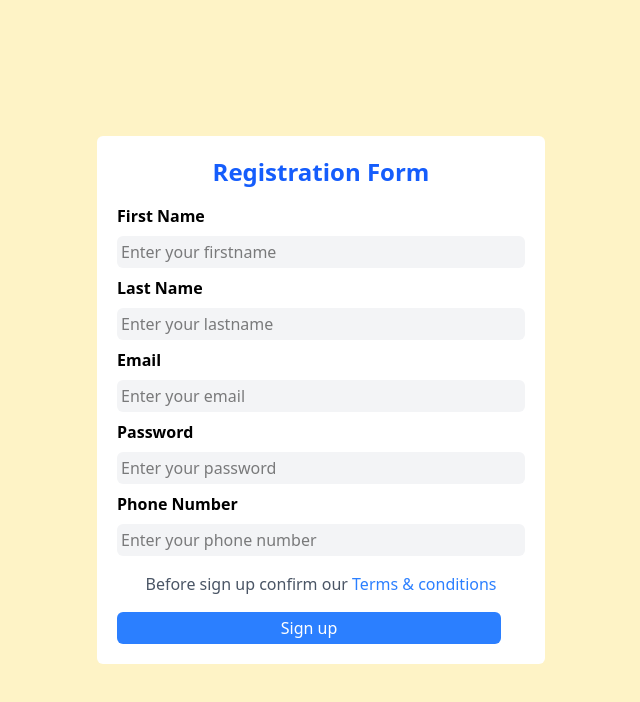
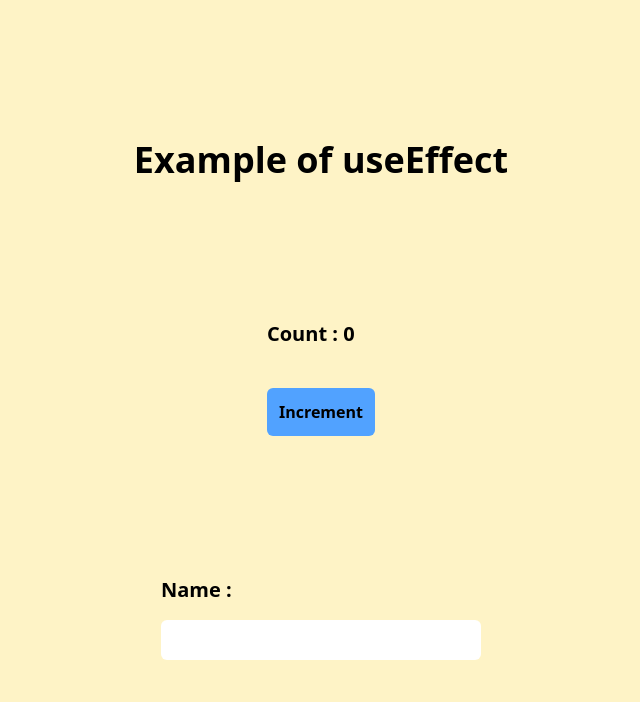
Before and after one commit to Sibuchanda/React_Mini_Projects, a React (Vite) app: page / in a window 1280 px wide. Shown: the top 702 px of the page, without its empty margins (319-959 px from the left). Built offline with nearby package versions, Linux system fonts and the light colour scheme.

Commit message:
Day-6[useEffect and some tasks using useEffect concept]

```diff
--- a/src/App.jsx
+++ b/src/App.jsx
@@ -1,14 +1,13 @@
 import { useState } from 'react'
 import Todo from '../src/Todo/Todo';
-// import Incrementdecrement from './miniChallenge/Incrementdecrement';
-import Registrationform from './miniChallenge/Registrationform';
+import IncrementTitle from './useEffect/IncrementTitle';
 
 
 function App() {
 
   return (
     <>
-     <Registrationform/>
+     <IncrementTitle/>
     </>
   )
 }
--- /dev/null
+++ b/src/useEffect/IncrementTitle.jsx
@@ -0,0 +1,41 @@
+
+
+// 1. A counter that increments when a button is clicked
+// 2. An Input field where the user can input their name, and that input will display in the console live.
+// 3. The document title update to show the count value
+
+
+import React, { useEffect, useState } from 'react'
+
+const IncrementTitle = () => {
+
+   const [count, setCount] = useState(0);
+   const [name, setName] = useState("");
+
+useEffect(()=>{
+  document.title = `Count : ${count}`;
+},[count]);
+
+   useEffect(()=>{
+      console.log(name);
+   },[name]);
+
+
+  return (
+    <>
+      <div className="container w-screen h-screen bg-amber-100 flex flex-col justify-evenly items-center">
+        <h1 className='font-bold text-4xl'> Example of useEffect </h1>
+         <div className="wrapper">
+           <h2 className='font-bold text-xl'>Count : {count}</h2>
+            <button onClick={()=>setCount(count+1)} className='w-auto h-auto bg-blue-400 p-3 rounded-md hover:bg-blue-700 cursor-pointer mt-10 font-bold'>Increment</button>
+         </div>
+         <div>
+            <h1 className='text-xl font-bold'>Name :{name} </h1>
+            <input type="text" value={name} onChange={(e)=>setName(e.target.value)} className='bg-white rounded-md outline-none border-none w-80 h-10 pl-1 mt-4'/>
+         </div>
+      </div>
+    </>
+  )
+}
+
+export default IncrementTitle;
--- /dev/null
+++ b/src/useEffect/UseEffectExample2.jsx
@@ -0,0 +1,23 @@
+import React, { useEffect, useState } from 'react'
+
+export const UseEffectExample2 = () => {
+
+  const [time, setTime] = useState("");
+
+  useState(()=>{
+    setInterval(()=>{
+       const time = new Date();
+       setTime(time.toLocaleTimeString());
+    },1000);
+  },[]);
+
+
+  return (
+    <>
+    <div className="container bg-black flex justify-center items-center w-screen h-screen">
+    <h1 className='text-white font-bold text-9xl'>{time}</h1>
+    </div>
+
+    </>
+  )
+}
--- /dev/null
+++ b/src/useEffect/index.jsx
@@ -0,0 +1,26 @@
+import React, { useEffect, useState } from 'react'
+
+const UseEffectExample = () => {
+
+   const [count, setCount] = useState(0);
+
+  useEffect(()=>{
+     console.log(" Value of count : ", count);
+  }, [count]);
+
+
+
+  return (
+    <>
+      <div className="container w-screen h-screen bg-amber-100 flex flex-col justify-evenly items-center">
+        <h1 className='font-bold text-4xl'> Example of useEffect </h1>
+         <div className="wrapper">
+           <h2 className='font-bold text-xl'>Count : {count}</h2>
+            <button onClick={()=>setCount(count+1)} className='w-auto h-auto bg-blue-400 p-3 rounded-md hover:bg-blue-700 cursor-pointer mt-10 font-bold'>Increment</button>
+         </div>
+      </div>
+    </>
+  )
+}
+
+export default UseEffectExample;
```
